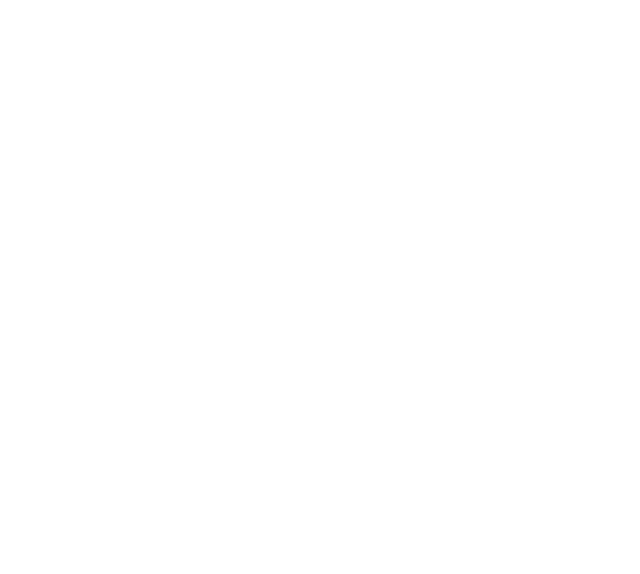
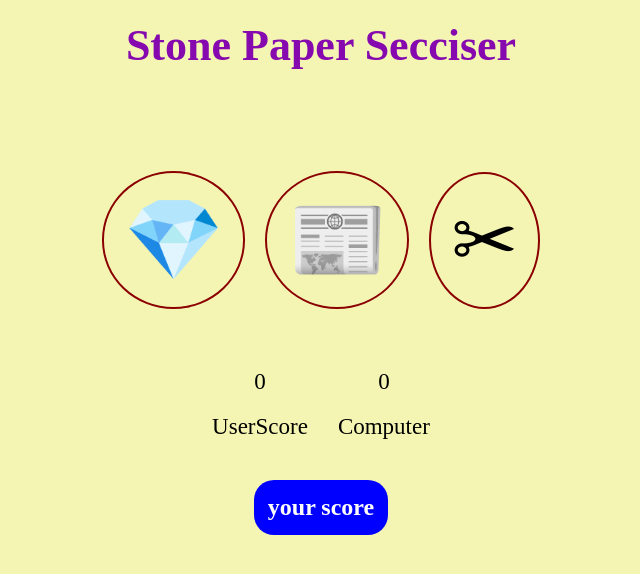
Before and after one commit to vishwamohini15/30-JAVASCRIPT-Project, a plain HTML site: page stone,Paper,Secisser/index.html in a window 1280 px wide. Shown: the whole page, without its empty margins (319-959 px from the left). Drawn offline with Linux system fonts and the light colour scheme.

Commit message:
stone paper scissor

```diff
--- a/stone,Paper,Secisser/index.html
+++ b/stone,Paper,Secisser/index.html
@@ -3,9 +3,33 @@
 <head>
      <meta charset="UTF-8">
      <meta name="viewport" content="width=device-width, initial-scale=1.0">
-     <title>Stone Paper Secessior</title>
+     <title>Stone Paper scissors</title>
+     <link rel="stylesheet" href="style.css">
 </head>
 <body>
+     <div class="container">
+          <h1>Stone Paper Secciser</h1>
+          <div class="choicess">
+               <div class="choice" id="rock">💎</div>
+               <div class="choice" id="paper">📰</div>
+               <div class="choice" id="scissor">✂</div>
+          </div>
+          <div class="scroeboard">
+               <div class="score">
+                    <div id="userscore">0</div>
+                    <p>UserScore</p>
+               </div>
+               <div class="score">
+                    <div id="computer">0</div>
+                    <p>Computer</p>
+               </div>
+          </div>
+          <div class="messagebox">
+          <h2  class="message">your score</h2>
 
+          </div>
+     </div>
+
+     <script src="script.js"></script>
 </body>
 </html>
--- a/stone,Paper,Secisser/script.js
+++ b/stone,Paper,Secisser/script.js
@@ -0,0 +1,69 @@
+let choicess=document.querySelectorAll(".choice")
+let message=document.querySelector(".message")
+let usermessage=document.querySelector("#userscore")
+let compmessage=document.querySelector("#computer")
+
+let userScore=0;
+let compScore=0
+
+choicess.forEach((choice)=>{
+     console.log("huy");
+     choice.addEventListener("click", ()=>{
+          let userchoice=choice.getAttribute("id")
+          // console.log(userchoice);
+          playgame(userchoice)
+
+
+     })
+})
+
+const genComptChoice=()=>{
+     let option=["rock","paper","scissor"]
+     let ranidx=Math.floor(Math.random()*3);
+     return option[ranidx]
+}
+
+const gameDraw=()=>{
+     console.log("game was draw");
+     message.innerHTML=`Game Was Draw`
+     message.style.background="yellow"
+
+}
+const playgame=(userchoice)=>{
+     console.log("userchoice=",userchoice);
+     let computer=genComptChoice()
+     console.log("comput choice=",computer);
+
+
+     if (userchoice===computer) {
+          gameDraw()
+     }else{
+          let userWin=true;
+          if (userchoice==="rock") {
+               userWin=computer ==="paper" ? false : true
+          }else if (userchoice==="paper") {
+               userWin=computer==="scissor" ?false :true
+          }else if (userWin==="scissor") {
+               userWin=computer==="rock" ? false :true
+          }
+          showWinner(userWin,userchoice,computer)
+     }
+}
+
+const showWinner=(userWin,userchoice,computer)=>{
+     if (userWin===true) {
+          // console.log(`you are winner ${userchoice} beat computer`);
+          userScore++;
+          usermessage.innerHTML =userScore
+          message.innerHTML=`you are winner, ${userchoice} beat ${computer}`
+          message.style.background="green"
+
+     }else{
+          compScore++
+          compmessage.innerHTML =compScore
+          console.log(`losser you are ${computer} beat you`);
+          message.innerHTML=`Computer is Winner, ${computer} beat ${userchoice}`
+          message.style.background="red"
+
+     }
+}
--- a/stone,Paper,Secisser/style.css
+++ b/stone,Paper,Secisser/style.css
@@ -0,0 +1,78 @@
+*{
+     margin: 0;
+     padding: 0;
+}
+body{
+     display: flex;
+     justify-content: center;
+     align-items: center;
+     flex-direction: column;
+     height: 100vh;
+     width: 100vw;
+}
+
+.container{
+     height: 100vh;
+     width: 100vw;
+     background-color: rgb(245, 245, 179);
+     padding: 20px;
+
+}
+h1{
+     text-align: center;
+     color: rgb(133, 9, 174);
+     font-size: 44px;
+}
+.choicess{
+     display: flex;
+     justify-content: center;
+     align-items: center;
+     gap: 20px;
+     margin-top: 100px;
+}
+.choice{
+     font-size: 80px;
+     border: 2px solid darkred;
+     border-radius: 50%;
+     padding: 20px;
+     object-fit: cover;
+     cursor: pointer;
+}
+.choice:hover{
+     opacity: 0.5;
+     background-color: lightgray;
+}
+.scroeboard{
+     display: flex;
+     justify-content: center;
+     align-items: center;
+     gap: 30px;
+     margin-top: 60px;
+     font-size: 23px;
+}
+.score{
+display: flex;
+flex-direction: column;
+align-items: center;
+justify-content: center;
+gap: 19px;
+
+}
+
+
+.messagebox{
+     text-align: center;
+     display: inline-block;
+     display: flex;
+     justify-content: center;
+     align-items: center;
+     margin-top: 40px;
+}
+.message{
+     display: inline;
+     background-color: blue;
+     padding: 14px;
+     border-radius: 20px;
+     color: white;
+
+}
```
